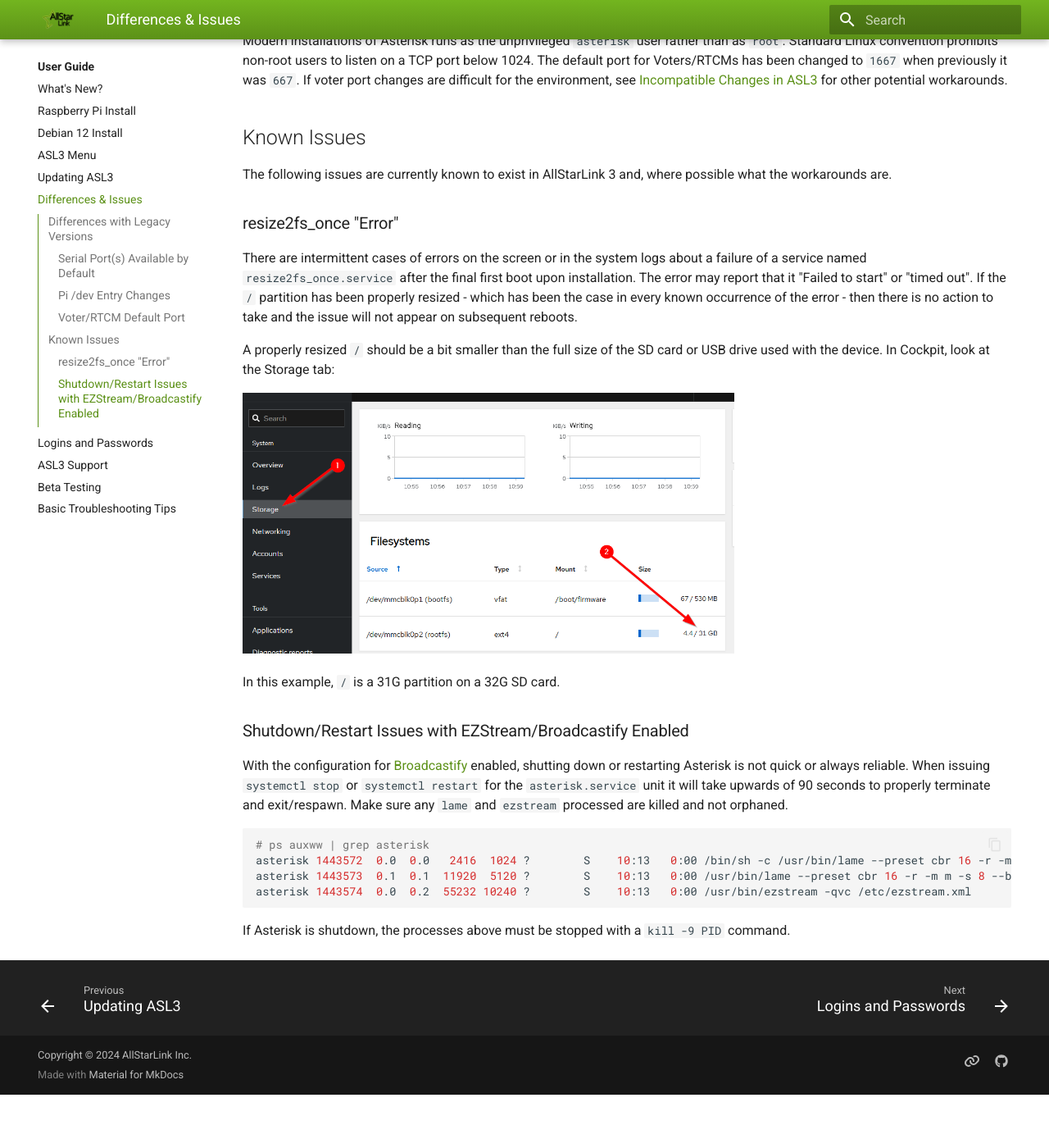
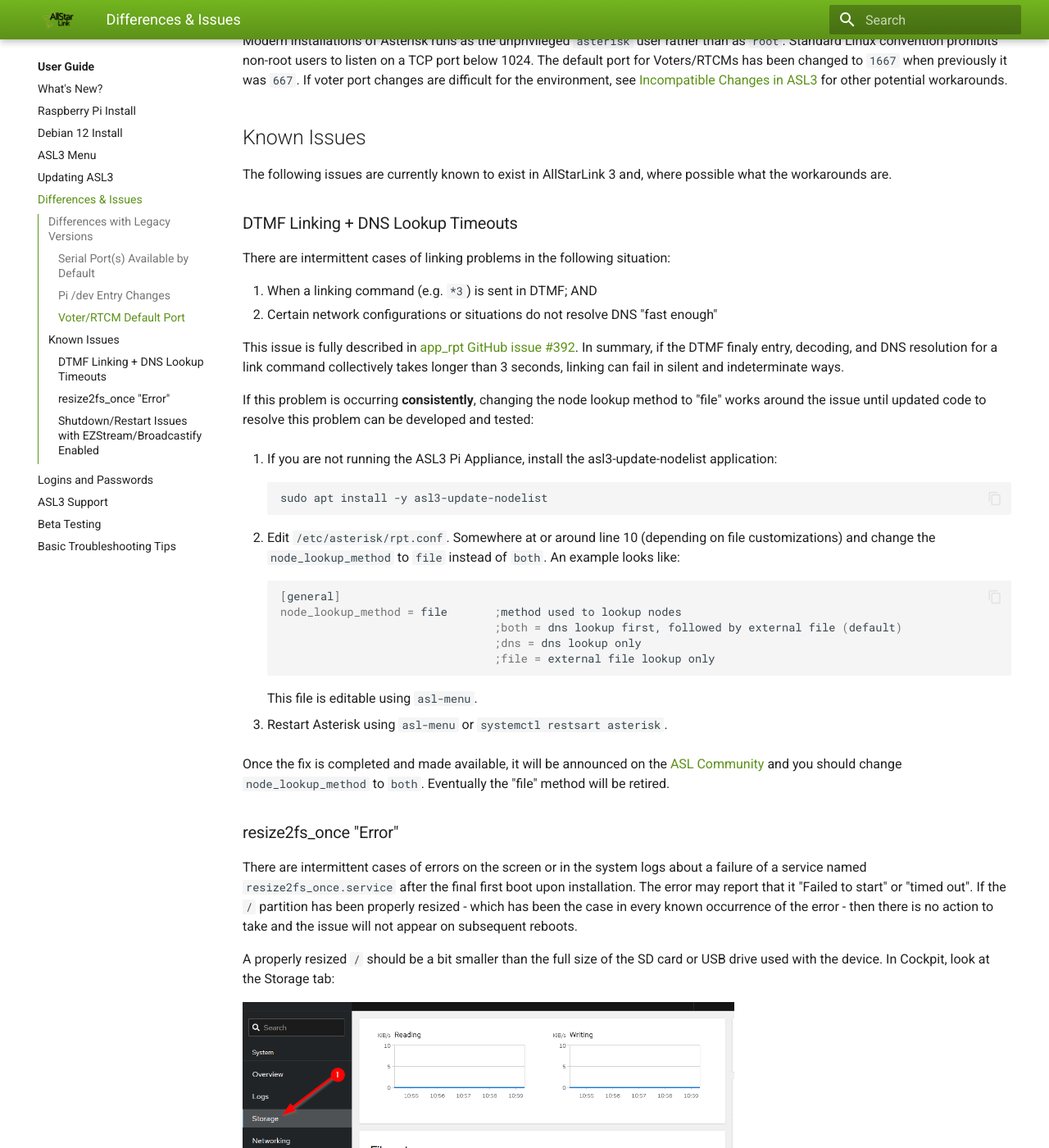
Before and after one commit to AllStarLink/ASL3-Manual, an MkDocs documentation site: the page built from docs/user-guide/known-issues-diffs.md, in a window 1280 px wide and 1400 px high, scrolled down 681 px. Shown: the whole window at 82% size. Built offline with MkDocs 1.6.1 and Material for MkDocs 9.7.7, drawn with Linux system fonts in a browser that asks for light colours; before the commit the page ends 2016 px from its top, so only the background shows below that.

Commit message:
Add node lookup issue app_rpt #392

````diff
--- a/docs/user-guide/known-issues-diffs.md
+++ b/docs/user-guide/known-issues-diffs.md
@@ -35,6 +35,49 @@
 The following issues are currently known to exist in AllStarLink 3 and,
 where possible what the workarounds are.
 
+### DTMF Linking + DNS Lookup Timeouts
+There are intermittent cases of linking problems in the following situation:
+
+1. When a linking command (e.g. `*3`) is sent in DTMF; AND
+2. Certain network configurations or situations do not resolve DNS "fast enough"
+
+This issue is fully described in [app_rpt GitHub issue #392](https://github.com/AllStarLink/app_rpt/issues/392). In summary, if the DTMF finaly entry, decoding, and DNS resolution
+for a link command collectively takes longer than 3 seconds, linking can
+fail in silent and indeterminate ways.
+
+If this problem is occurring **consistently**, changing the node lookup
+method to "file" works around the issue until updated code to resolve this problem
+can be developed and tested:
+
+1. If you are not running the ASL3 Pi Appliance, install the asl3-update-nodelist
+application:
+
+    ```bash
+    sudo apt install -y asl3-update-nodelist
+    ```
+
+2. Edit `/etc/asterisk/rpt.conf`. Somewhere at or around line 10 (depending on
+file customizations) and change the `node_lookup_method` to `file`
+instead of `both`. An example looks like:
+
+    ```bash
+    [general]
+    node_lookup_method = file       ;method used to lookup nodes
+                                    ;both = dns lookup first, followed by external file (default)
+                                    ;dns = dns lookup only
+                                    ;file = external file lookup only
+
+    ```
+
+    This file is editable using `asl-menu`.
+
+3. Restart Asterisk using `asl-menu` or `systemctl restsart asterisk`.
+
+Once the fix is completed and made available, it will be announced on the
+[ASL Community](https://community.allstarlink.org) and you should change
+`node_lookup_method` to `both`. Eventually the "file" method will be
+retired.
+
 ### resize2fs_once "Error"
 There are intermittent cases of errors on the screen or in
 the system logs about a failure of a service named
````
